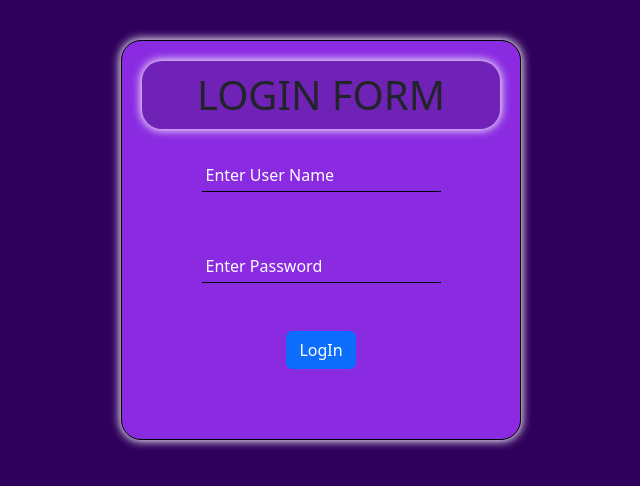
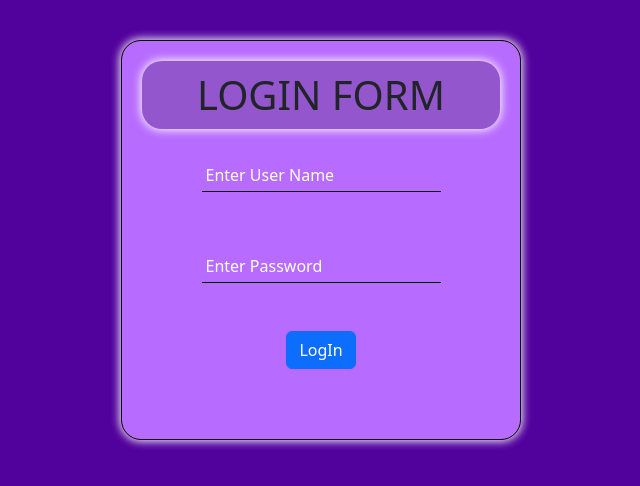
Before and after one commit to Rohit3920/React-practise, a React (Create React App) app: page / in a window 1280 px wide. Shown: the top 486 px of the page, without its empty margins (319-959 px from the left). Built offline with nearby package versions, Linux system fonts and the light colour scheme.

Commit message:
code formating and shortly

```diff
--- a/src/App.js
+++ b/src/App.js
@@ -1,6 +1,5 @@
-import logo from './logo.svg';
+// import logo from './logo.svg';
 import './App.css';
-import { Button } from "react-bootstrap"
 import React from 'react';
 import Login from './Component/Login';
 
--- a/src/Component/Login.css
+++ b/src/Component/Login.css
@@ -3,7 +3,7 @@
     margin: 0;
 }
 body{
-    background-color: rgb(47, 0, 92);
+    background-color: rgb(81, 1, 156);
 }
 
 .LoginDiv{
@@ -12,7 +12,7 @@ body{
     margin: 40px auto 20px auto;
     border: 1px solid black;
     border-radius: 20px;
-    background-color: blueviolet;
+    background-color: rgb(184, 108, 255);
     box-shadow: 0 0 10px 1px white;
 }
 
--- a/src/Component/Login.js
+++ b/src/Component/Login.js
@@ -1,4 +1,4 @@
-import React, { useState, Fragment } from "react";
+import React, { useState} from "react";
 import './Login.css';
 import { Button } from "react-bootstrap";
 
@@ -33,12 +33,10 @@ export default function Login() {
 
                 <input type="password" placeholder="Enter Password" onChange={passwordHandler} /><br/>
                 {passwordErr ? <span>Password Not Valid</span> : <span></span>}
-
-
                 <br /><br />
 
                 <Button type="submit">LogIn</Button>
             </form>
         </div>
-    )
+    );
 }
```
